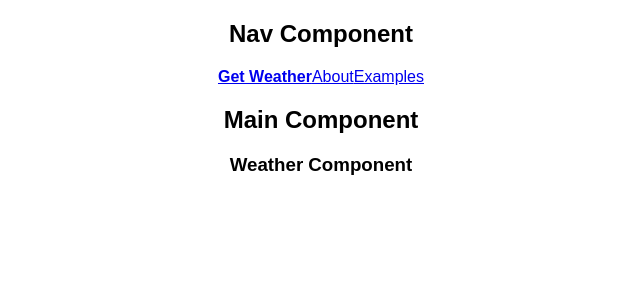
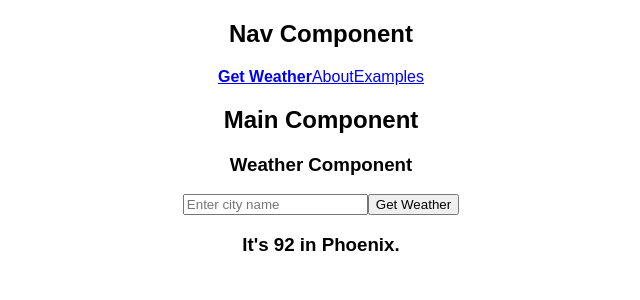
Before and after one commit to gravy/Weather, a React (Create React App) app: page / in a window 1280 px wide. Shown: the top 300 px of the page, without its empty margins (319-959 px from the left). Built offline with nearby package versions, Linux system fonts and the light colour scheme.

Commit message:
Adding Weather components and wiring them.

```diff
--- a/src/components/Weather.js
+++ b/src/components/Weather.js
@@ -1,9 +1,36 @@
 import React, { Component } from 'react';
+import WeatherForm from './WeatherForm';
+import WeatherMessage from './WeatherMessage';
 
 class Weather extends Component {
+  constructor(props) {
+    super(props);
+
+    this.state = {
+      location: 'Phoenix',
+      temp: 92
+    };
+
+    this.handleSearch = this.handleSearch.bind(this);
+  }
+
+  handleSearch(location) {
+    this.setState({
+      location: location,
+      temp: 72
+    });
+    console.log('app', this);
+  }
+
   render() {
+    let {temp, location} = this.state;
+
     return (
-      <h3 className="Weather">Weather Component</h3>
+      <div className="Weather">
+        <h3>Weather Component</h3>
+        <WeatherForm onSearch={this.handleSearch} />
+        <WeatherMessage temp={temp} location={location} />
+      </div>
     );
   }
 }
--- /dev/null
+++ b/src/components/WeatherForm.js
@@ -0,0 +1,40 @@
+import React, { Component } from 'react';
+
+class WeatherForm extends Component {
+  constructor(props) {
+    super(props);
+    console.log('form', this);
+    this.state = {location: ''};
+
+    this.handleChange = this.handleChange.bind(this);
+    this.onFormSubmit = this.onFormSubmit.bind(this);
+  }
+
+  handleChange(event) {
+    this.setState({location: event.target.value});
+  }
+
+  onFormSubmit(e) {
+    e.preventDefault();
+
+    let location = this.state.location;
+
+    if (location.length > 0) {
+      this.setState({location: ''});
+      this.props.onSearch(location);
+    }
+  }
+
+  render() {
+    return (
+      <div>
+        <form onSubmit={this.onFormSubmit}>
+          <input type="text" value={this.state.location} onChange={this.handleChange} placeholder="Enter city name" />
+          <input type="submit" value="Get Weather" />
+        </form>
+      </div>
+    );
+  }
+}
+
+export default WeatherForm;
--- /dev/null
+++ b/src/components/WeatherMessage.js
@@ -0,0 +1,13 @@
+import React, { Component } from 'react';
+
+class WeatherMessage extends Component {
+  render() {
+    let {temp, location} = this.props;
+
+    return (
+      <h3 className="WeatherMessage">It's {temp} in {location}.</h3>
+    );
+  }
+}
+
+export default WeatherMessage;
--- a/src/index.js
+++ b/src/index.js
@@ -15,6 +15,5 @@ ReactDOM.render(
       <IndexRoute component={Weather} />
     </Route>
   </Router>,
-  //<App />,
   document.getElementById('root')
 );
```
